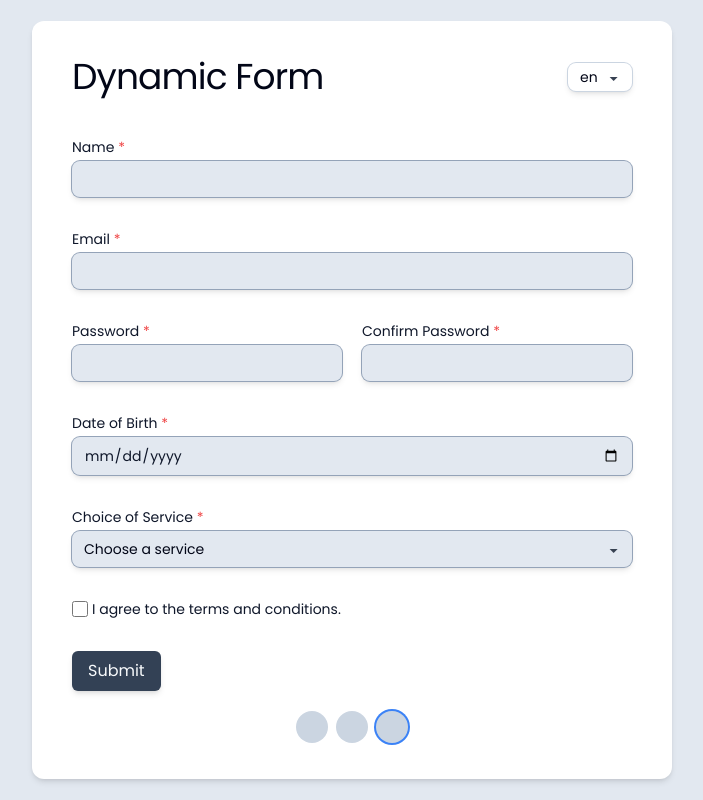
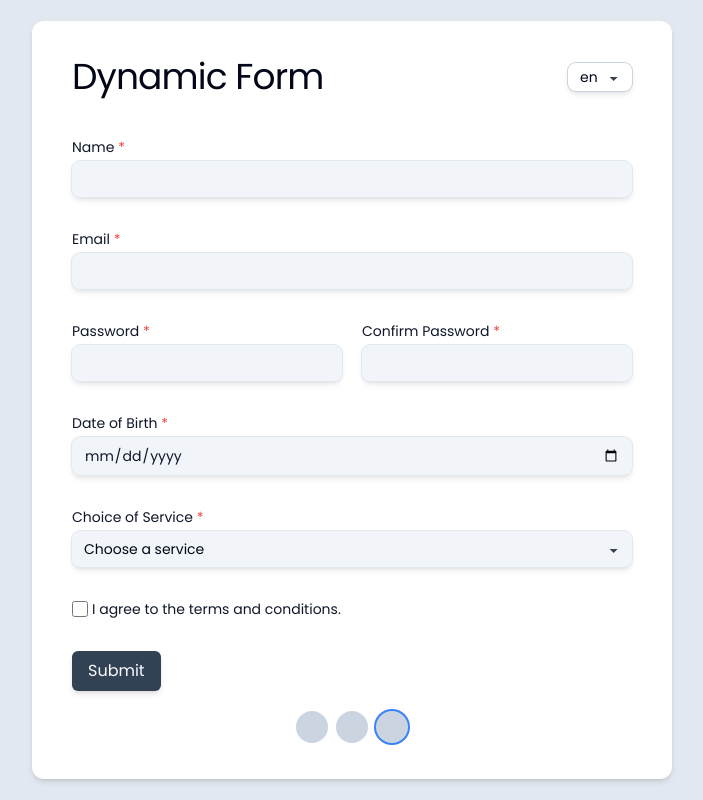
Before and after one commit to greengem/vue-form-whg, a Vue app: page / in a window 1280 px wide. Shown: the whole page, without its empty margins (288-991 px from the left). Built offline with nearby package versions, Linux system fonts and the light colour scheme; some icons are missing.

Commit message:
Inputs and Selects: improve contrast on light mode

```diff
--- a/src/components/form/fields/FormInput.vue
+++ b/src/components/form/fields/FormInput.vue
@@ -47,7 +47,7 @@ const isTouched = ref(false)
 
 // Defining a class string for the input element
 const baseClass =
-  'text-sm w-full px-3 py-2 rounded-lg bg-slate-200 dark:bg-slate-700 text-slate-900 dark:text-slate-100 placeholder-red-500 shadow-md appearance-none focus:outline-none'
+  'text-sm w-full px-3 py-2 rounded-lg bg-slate-100 dark:bg-slate-700 text-slate-900 dark:text-slate-100 placeholder-red-500 shadow-md appearance-none focus:outline-none'
 
 // Creating a computed property for the input element classes
 const inputClass = computed(() => ({
@@ -55,7 +55,7 @@ const inputClass = computed(() => ({
   'ring-1': true,
   'ring-red-400 dark:ring-red-600': isTouched.value && props.error,
   'ring-green-400 dark:ring-green-600': isTouched.value && !props.error && model,
-  'ring-slate-400 dark:ring-slate-600': !isTouched.value || (!props.error && !model.value)
+  'ring-slate-200 dark:ring-slate-600': !isTouched.value || (!props.error && !model.value)
 }))
 
 // Creating a computed property for the error message, translating it if an error exists
--- a/src/components/form/fields/FormSelect.vue
+++ b/src/components/form/fields/FormSelect.vue
@@ -31,7 +31,7 @@ const { t } = useI18n()
 
 // Defining a class string for the select element
 const baseClass =
-  'text-sm w-full px-3 py-2 rounded-lg bg-slate-200 dark:bg-slate-700 dark:text-slate-100 shadow-md appearance-none'
+  'text-sm w-full px-3 py-2 rounded-lg bg-slate-100 dark:bg-slate-700 dark:text-slate-100 shadow-md appearance-none'
 
 // Creating a computed property for the select element classes
 const selectClass = computed(() => ({
@@ -39,7 +39,7 @@ const selectClass = computed(() => ({
   'ring-1': true,
   'ring-red-400 dark:ring-red-600': props.error,
   'ring-green-400 dark:ring-green-600': !props.error && model,
-  'ring-slate-400 dark:ring-slate-600': !props.error && !model.value
+  'ring-slate-200 dark:ring-slate-600': !props.error && !model.value
 }))
 
 // Creating a computed property for the error message, translating it if an error exists
```
